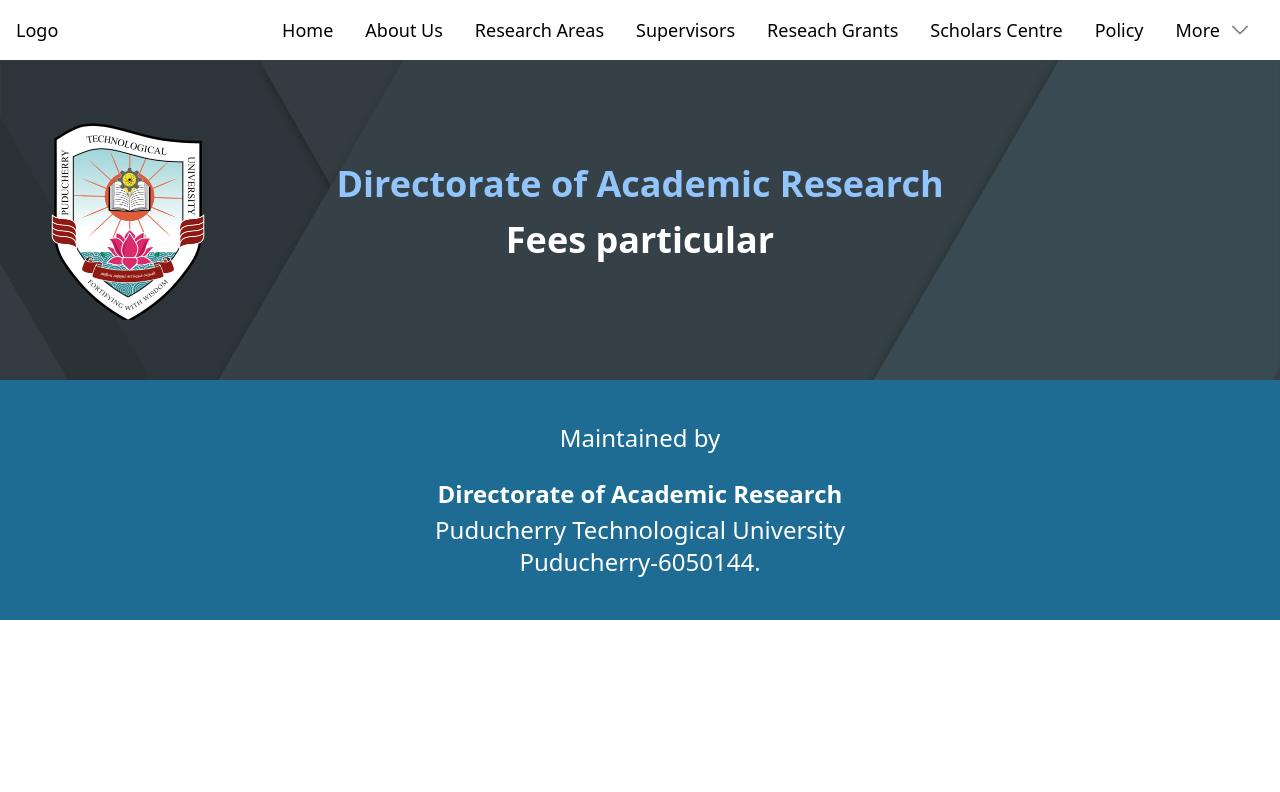
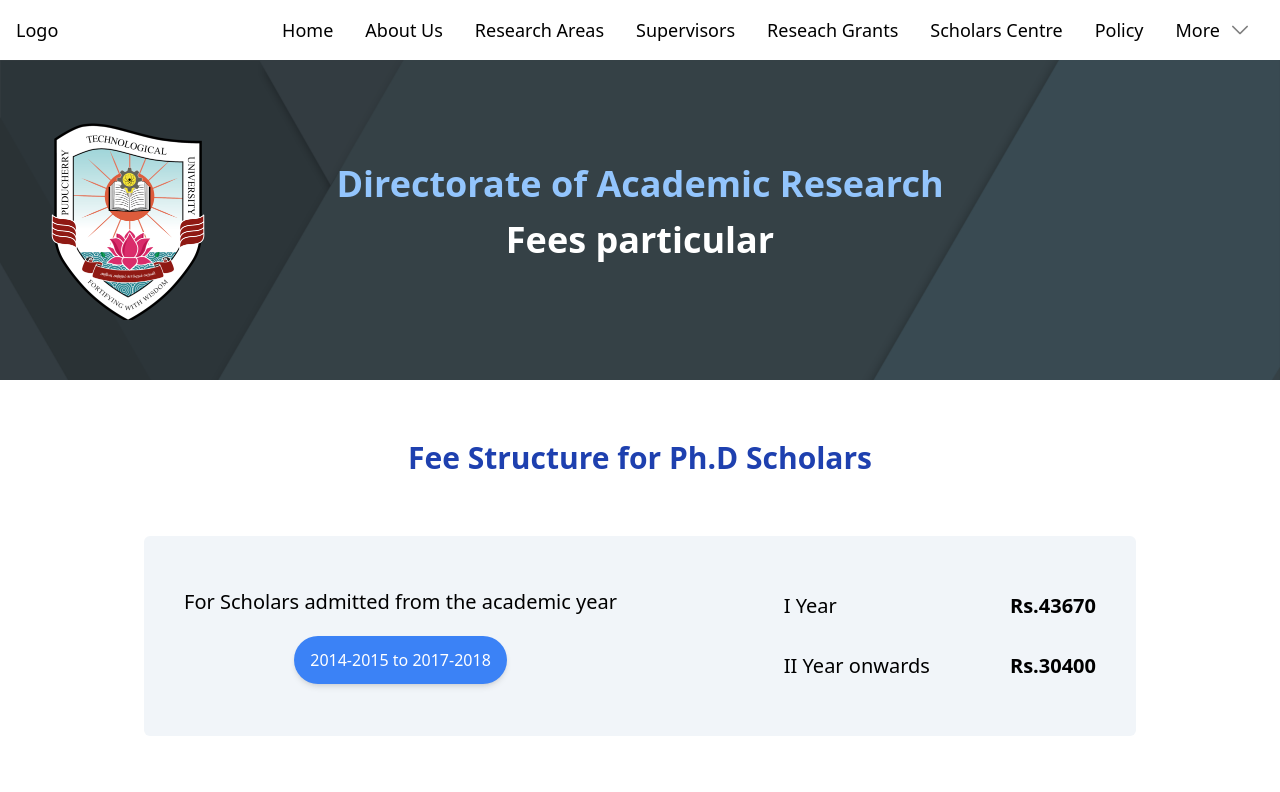
Before and after one commit to Shefaoudeen/PTU-research-website, a React (Vite) app: page /fees in a window 1280 px wide. Shown: the top 792 px of the page. Built offline with nearby package versions, Linux system fonts and the light colour scheme.

Commit message:
fee created

```diff
--- /dev/null
+++ b/src/Data/feeDetails.js
@@ -0,0 +1,21 @@
+const feeDetails = [
+    {
+        from : "2014-2015",
+        to : "2017-2018",
+        year1 : 43670,
+        fromYear2 : 30400,
+    },
+    {
+        from : "2018-2019",
+        to : "2019-2020",
+        year1 : 55550,
+        fromYear2 : 38050,
+    },
+    {
+        from : "2020-2021",
+        year1 : 56160,
+        fromYear2 : 38550,
+    }
+]
+
+export {feeDetails}
--- a/src/Pages/Fees.jsx
+++ b/src/Pages/Fees.jsx
@@ -1,5 +1,6 @@
 import React from "react";
 import Banner from "../Layout/Banner";
+import { feeDetails } from "../Data/feeDetails";
 
 const Fees = () => {
   return (
@@ -11,6 +12,40 @@ const Fees = () => {
         desc_style={"font-bold text-4xl"}
         additional={""}
       />
+      <div className="p-4">
+        <h1 className="text-3xl text-center mt-10 p-1 text-blue-800 font-semibold">
+          Fee Structure for Ph.D Scholars
+        </h1>
+        <div className="mt-10 py-4 px-32">
+          {feeDetails.map((ele, index) => {
+            return (
+              <div
+                className={`flex flex-wrap justify-between items-center px-10 py-10 rounded-md ${
+                  index % 2 === 0 ? "bg-slate-100" : ""
+                }`}
+                key={index}
+              >
+                <div className="flex flex-col items-center gap-5">
+                  <h2 className="text-xl text-center">For Scholars admitted from the academic year</h2>
+                  <h2 className="bg-blue-500 px-4 py-3 rounded-full text-white shadow-md">{`${
+                    ele.from
+                  } ${ele.to ? "to " + ele.to : ""}`}</h2>
+                </div>
+                <div className=" text-xl pl-5">
+                  <div className="flex gap-20 justify-between py-4">
+                    <h2>I Year</h2>
+                    <h2 className="font-semibold">Rs.{ele.year1}</h2>
+                  </div>
+                  <div className="flex gap-20 justify-between py-4">
+                    <h2>II Year onwards</h2>
+                    <h2 className="font-semibold">Rs.{ele.fromYear2}</h2>
+                  </div>
+                </div>
+              </div>
+            );
+          })}
+        </div>
+      </div>
     </div>
   );
 };
--- a/src/Pages/Scholars.jsx
+++ b/src/Pages/Scholars.jsx
@@ -36,7 +36,7 @@ const Scholars = () => {
         additional={""}
       />
       {/* barChart section  */}
-      <div className="h-[60vh] md:h-[90vh] w-[80vw] py-10 md:p-20 mx-auto">
+      <div className="h-[60vh] md:h-[90vh] w-[90vw] sm:w-[80vw] py-10 md:p-20 mx-auto">
         <div className="h-full w-full">
           <ResponsiveContainer width="100%" height="100%" ref={barChartRef}>
             <BarChart
```
